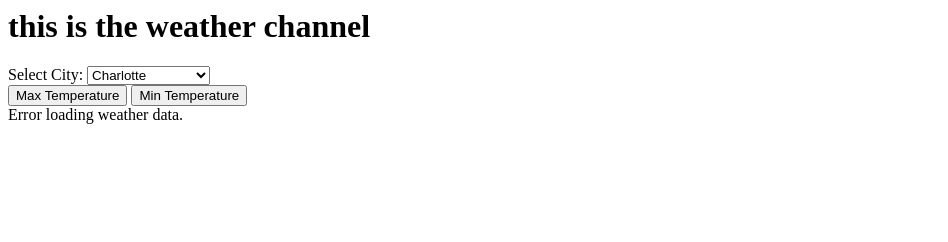
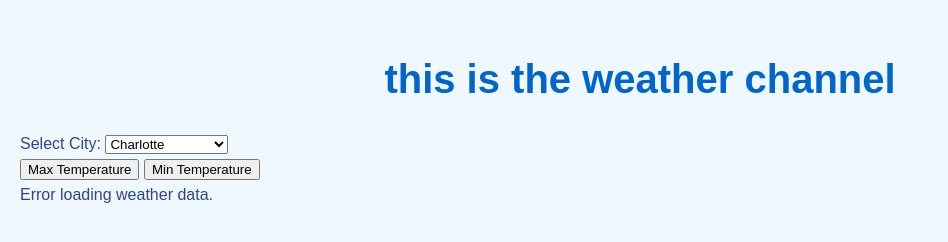
Before and after one commit to CodeD9524/api, a plain HTML site: page index.html in a window 1280 px wide. Shown: the whole page, without its empty margins (0-948 px from the left). Drawn offline with Linux system fonts and the light colour scheme; no server answers.

Commit message:
weather for five interests

```diff
--- a/css/index.css
+++ b/css/index.css
@@ -1,32 +1,15 @@
-
-#weather-container {
-
-
-  max-width: 500px;
-  margin: 30px auto;
+body {
+  font-family: Arial, Helvetica, sans-serif;
+  background-color: #f0f8ff;
+  color: #2d458d;
+  margin: 0;
   padding: 20px;
-  border-radius: 8px;
-  background: rgba(255, 255, 255, 0.8);
-  box-shadow: 0 0 15px rgba(0,0,0,0.2);
-  font-family: Arial, sans-serif;
+  line-height: 1.6;
 }
-
-nav button {
-  margin: 5px;
-  padding: 8px 15px;
-  border: none;
-  border-radius: 5px;
-  background-color: #007BFF;
-  color: white;
-  cursor: pointer;
-  font-size: 16px;
+h1 {
+  font-size: 2.5em;
+  color: #0066cc;
+  font-weight: bold;
+  margin-bottom: 20px;
+  text-align: center;
 }
-
-nav button:hover {
-  background-color: #0056b3;
-}
-
-#weather-display {
-  margin-top: 20px;
-  font-size: 18px;
-}
--- a/index.html
+++ b/index.html
@@ -1,3 +1,12 @@
+<!DOCTYPE html>
+<html lang="en">
+
+<head>
+    <title>Derek Stowe Alexander's portfolio</title>
+    <meta charset="UTF-8">
+    <meta name="viewport" content="width=device-width, initial-scale=1.0">
+    <link rel="stylesheet" href="css/index.css">
+</head>
 <body>
   <h1>this is the weather channel</h1>
 
```
